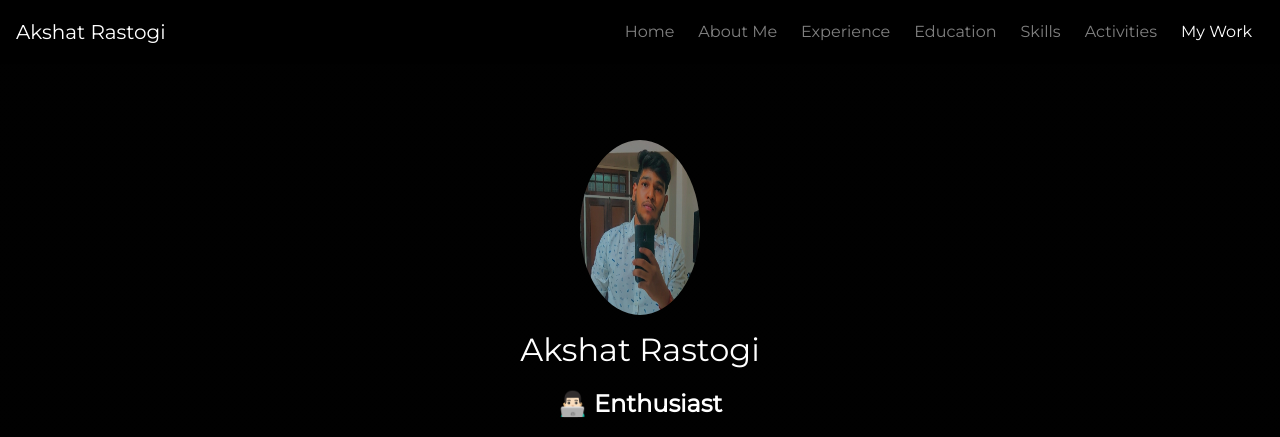
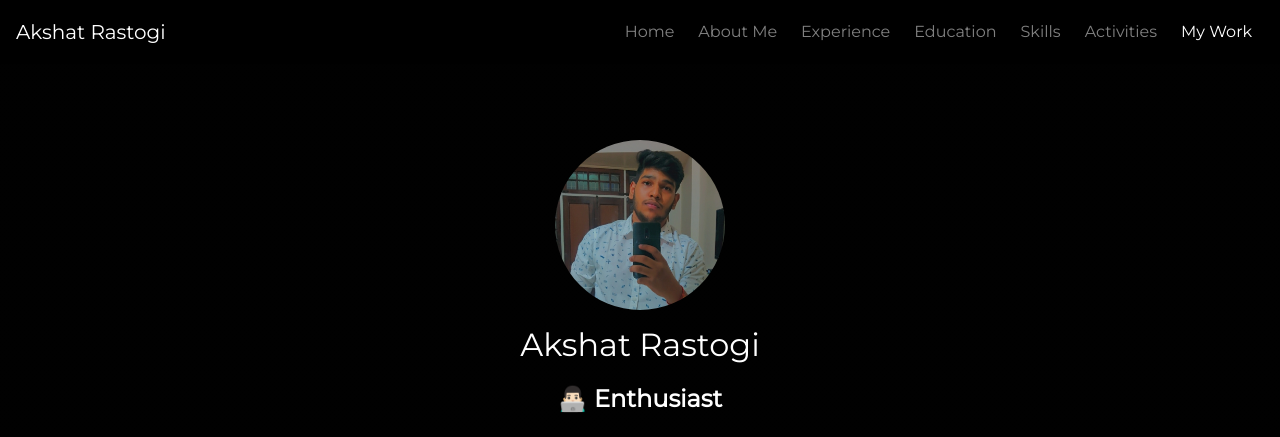
Before and after one commit to akshatrastogi25/My-Portfolio, a plain HTML site: page index.html in a window 1280 px wide. Shown: the top 437 px of the page. Drawn offline with nearby package versions, Linux system fonts and the light colour scheme.

Commit message:
Add files via upload

```diff
--- a/index.html
+++ b/index.html
@@ -72,7 +72,7 @@
 
     <!-- Home Section START -->
     <section id="home" style="margin-top: 0%; padding-top: 60px;">
-        <img id="tilt" class="rounded-circle d-block mx-auto m-3" src="Images/Akshat.jpeg" height="175" width="120"
+        <img id="tilt" class="rounded-circle d-block mx-auto m-3" src="Images/Akshat.jpeg" height="170" width="170"
             data-aos="zoom-in-up">
         <div class="h2 mt-2 text-center" style="color: #FFFFFF">Akshat Rastogi</div>
 
```
